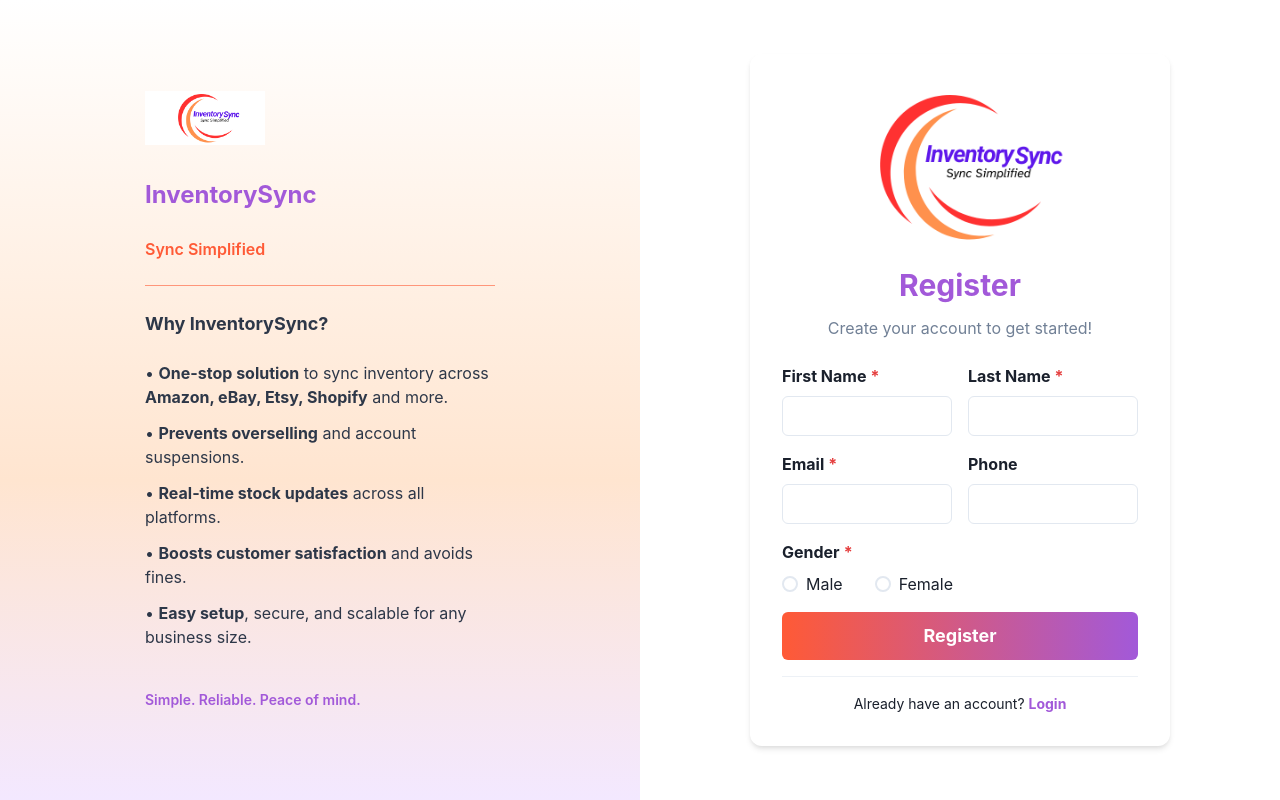
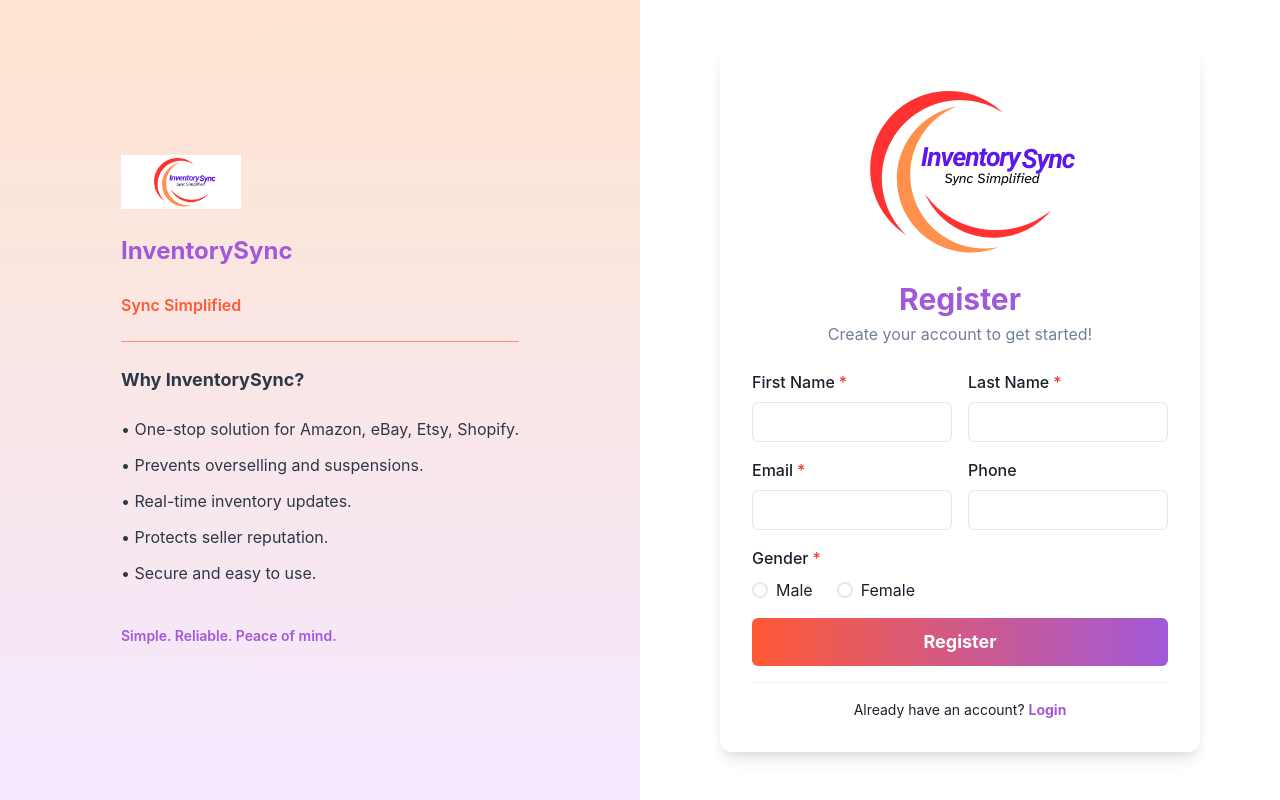
Before and after one commit to garikapr/InventorySync, a React (Vite) app in the folder ui/: page /register in a window 1280 px wide. Built offline with nearby package versions, Linux system fonts and the light colour scheme.

Commit message:
Register Updated - 5

```diff
--- a/ui/src/pages/Register.tsx
+++ b/ui/src/pages/Register.tsx
@@ -14,7 +14,8 @@
   Grid,
   GridItem,
   Image,
-  Divider
+  Divider,
+  useBreakpointValue
 } from '@chakra-ui/react';
 import { useNavigate } from 'react-router-dom';
 import { useState, useEffect } from 'react';
@@ -96,68 +97,68 @@
     }
   };
 
+  const isMobile = useBreakpointValue({ base: true, md: false });
+
   return (
+    <Box minH="100vh" overflow="hidden" bgGradient="linear(to-r, #ffe5d0, #f3e8ff)">
       <Grid
-      templateColumns={{ base: "1fr", md: "1fr 1fr" }}
-      minH="100vh"
-      w="100vw"
-      overflow="hidden"
+        templateColumns={{ base: '1fr', md: '1fr 1fr' }}
+        w="100%"
+        h="100vh"
       >
-      {/* Left: Full-height background and features */}
+        {/* Left Side - Brand and Benefits */}
         <GridItem
-        bgGradient="linear(to-b, #fff 0%, #ffe5d0 60%, #f3e8ff 100%)"
+          bgGradient="linear(to-b, #ffe5d0, #f3e8ff)"
           display="flex"
-        flexDir="column"
+          flexDirection="column"
+          justifyContent="center"
           alignItems="center"
-        justifyContent="center"
-        minH="100vh"
-        px={{ base: 6, md: 12 }}
+          px={10}
           py={8}
         >
-        <VStack spacing={6} align="flex-start" maxW="350px" w="100%">
-          <Image src="/Waves.png" alt="InventorySync Logo" maxW="120px" mb={2} />
+          <VStack spacing={6} align="start" maxW="400px">
+            <Image src="/Waves.png" alt="InventorySync Logo" maxW="120px" />
             <Text fontSize="2xl" fontWeight="bold" color="#a259d9">
               InventorySync
             </Text>
             <Text fontSize="md" color="#ff5a36" fontWeight="semibold">
               Sync Simplified
             </Text>
-          <Divider borderColor="#ff5a36" />
-          <Text fontSize="lg" color="gray.700" fontWeight="bold">
+            <Divider borderColor="#ff5a36" w="100%" />
+            <Text fontSize="lg" fontWeight="bold" color="gray.700">
               Why InventorySync?
             </Text>
-          <VStack align="flex-start" spacing={3} fontSize="md" color="gray.700">
-            <Text>• <b>One-stop solution</b> to sync inventory across <b>Amazon, eBay, Etsy, Shopify</b> and more.</Text>
-            <Text>• <b>Prevents overselling</b> and account suspensions.</Text>
-            <Text>• <b>Real-time stock updates</b> across all platforms.</Text>
-            <Text>• <b>Boosts customer satisfaction</b> and avoids fines.</Text>
-            <Text>• <b>Easy setup</b>, secure, and scalable for any business size.</Text>
+            <VStack align="start" spacing={3} fontSize="md" color="gray.700">
+              <Text>• One-stop solution for Amazon, eBay, Etsy, Shopify.</Text>
+              <Text>• Prevents overselling and suspensions.</Text>
+              <Text>• Real-time inventory updates.</Text>
+              <Text>• Protects seller reputation.</Text>
+              <Text>• Secure and easy to use.</Text>
             </VStack>
-          <Box mt={4}>
-            <Text fontSize="sm" color="#a259d9" fontWeight="semibold">
+            <Text fontSize="sm" mt={4} color="#a259d9" fontWeight="semibold">
               Simple. Reliable. Peace of mind.
             </Text>
-          </Box>
           </VStack>
         </GridItem>
-      {/* Right: Registration Form */}
+
+        {/* Right Side - Form */}
         <GridItem
           display="flex"
+          justifyContent="center"
           alignItems="center"
-        justifyContent="center"
           bg="white"
-        minH="100vh"
-        px={{ base: 4, md: 0 }}
+          px={6}
         >
           <Box
             w="100%"
-          maxW="420px"
-          p={{ base: 4, md: 8 }}
+            maxW="480px"
+            p={8}
             borderRadius="xl"
-          boxShadow="md"
+            boxShadow="lg"
+            bg="white"
           >
             <LogoHeader />
-          <Text fontSize="3xl" mb={2} textAlign="center" fontWeight="bold" color="#a259d9">
+            <Text fontSize="3xl" textAlign="center" fontWeight="bold" color="#a259d9">
               Register
             </Text>
             <Text fontSize="md" mb={6} textAlign="center" color="gray.500">
@@ -167,26 +168,26 @@
               <VStack spacing={4} align="stretch">
                 <SimpleGrid columns={{ base: 1, md: 2 }} spacing={4}>
                   <FormControl isRequired>
-                  <FormLabel fontWeight="bold" fontSize="md">First Name</FormLabel>
-                  <Input type="text" value={firstName} onChange={(e) => setFirstName(e.target.value)} />
+                    <FormLabel>First Name</FormLabel>
+                    <Input value={firstName} onChange={(e) => setFirstName(e.target.value)} />
                   </FormControl>
                   <FormControl isRequired>
-                  <FormLabel fontWeight="bold" fontSize="md">Last Name</FormLabel>
-                  <Input type="text" value={lastName} onChange={(e) => setLastName(e.target.value)} />
+                    <FormLabel>Last Name</FormLabel>
+                    <Input value={lastName} onChange={(e) => setLastName(e.target.value)} />
                   </FormControl>
                   <FormControl isRequired>
-                  <FormLabel fontWeight="bold" fontSize="md">Email</FormLabel>
+                    <FormLabel>Email</FormLabel>
                     <Input type="email" value={email} onChange={(e) => setEmail(e.target.value)} />
                   </FormControl>
                   <FormControl>
-                  <FormLabel fontWeight="bold" fontSize="md">Phone</FormLabel>
-                  <Input type="tel" value={phone} onChange={(e) => setPhone(e.target.value)} />
+                    <FormLabel>Phone</FormLabel>
+                    <Input value={phone} onChange={(e) => setPhone(e.target.value)} />
                   </FormControl>
                 </SimpleGrid>
                 <FormControl isRequired>
-                <FormLabel fontWeight="bold" fontSize="md">Gender</FormLabel>
+                  <FormLabel>Gender</FormLabel>
                   <RadioGroup onChange={setGender} value={gender}>
-                  <HStack spacing={8}>
+                    <HStack spacing={6}>
                       <Radio value="male" colorScheme="orange">Male</Radio>
                       <Radio value="female" colorScheme="purple">Female</Radio>
                     </HStack>
@@ -196,18 +197,16 @@
                   type="submit"
                   bgGradient="linear(to-r, #ff5a36, #a259d9)"
                   color="white"
-                w="full"
                   size="lg"
                   isLoading={loading}
                   fontWeight="bold"
-                fontSize="lg"
                   _hover={{ bgGradient: "linear(to-r, #a259d9, #ff5a36)" }}
                 >
                   Register
                 </Button>
                 <Divider />
                 <Text fontSize="sm" textAlign="center">
-                Already have an account?{" "}
+                  Already have an account?{' '}
                   <Button
                     onClick={() => navigate('/')}
                     color="#a259d9"
@@ -223,5 +222,6 @@
           </Box>
         </GridItem>
       </Grid>
+    </Box>
   );
 }
```
Lines whose indentation alone changed are shown as unchanged.
